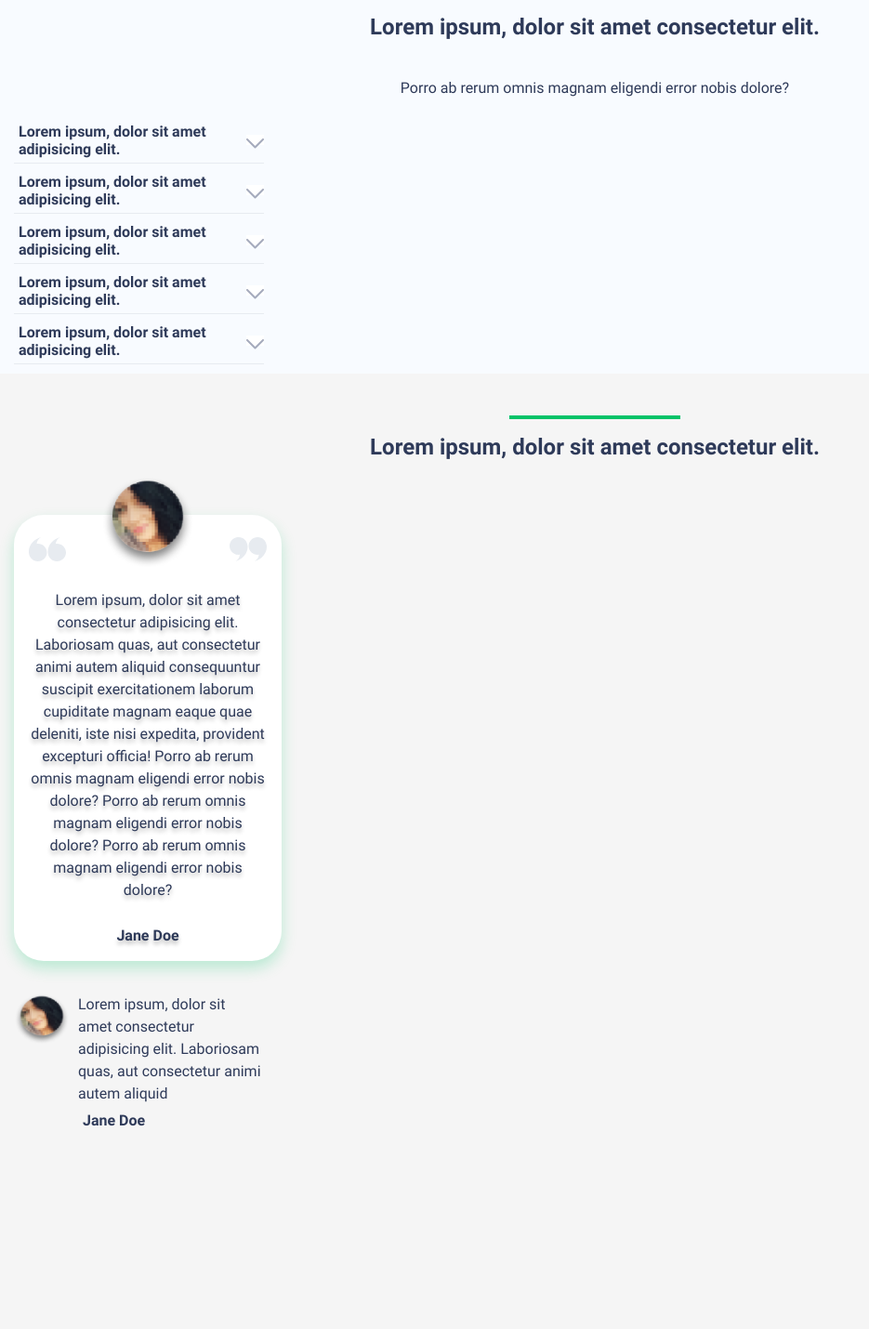
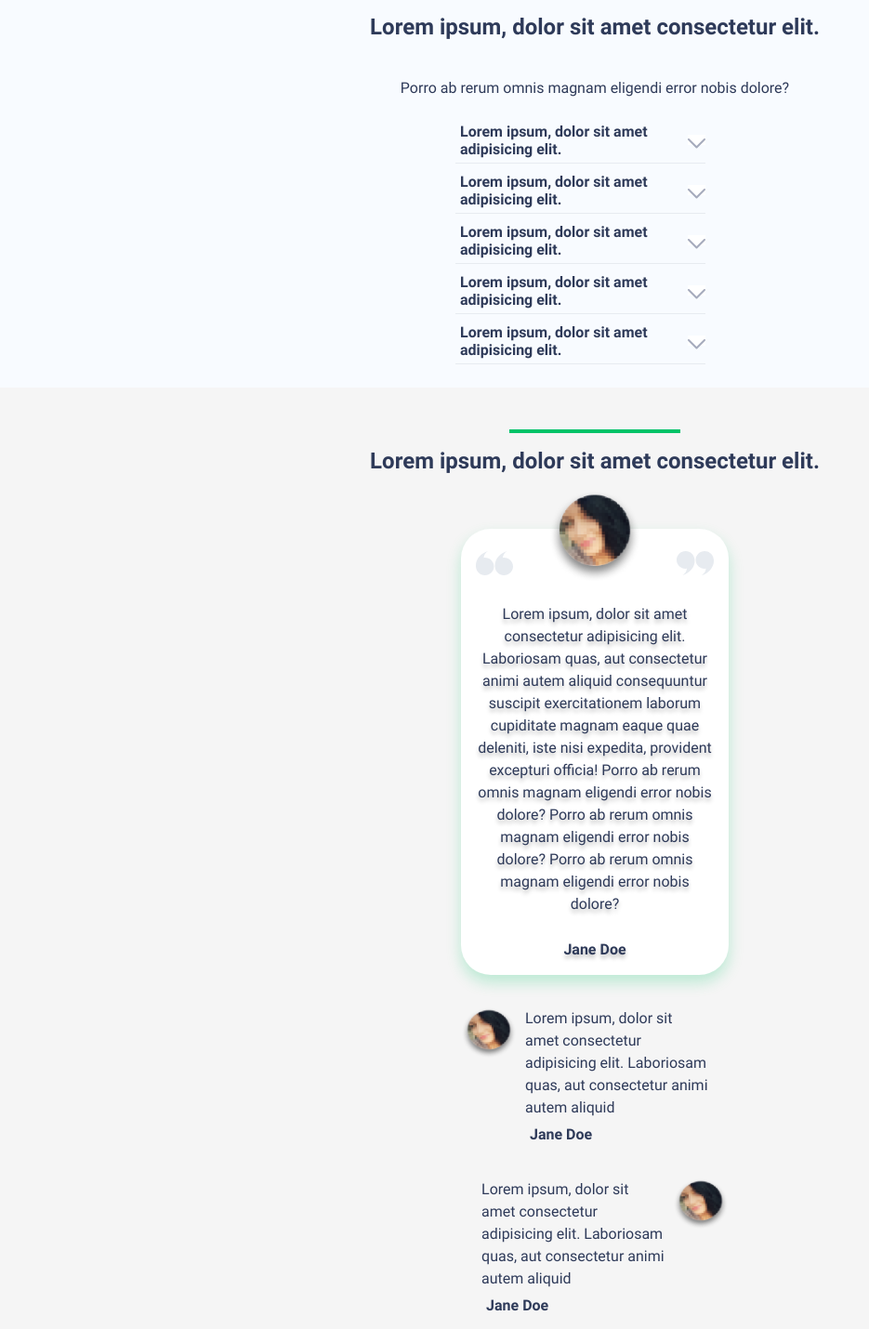
Before and after one commit to EPShepelev/adcombo-test, a website: page app/index.html in a window 1280 px wide. Shown: the part 740-2170 px from the top of the page at 93% size, without its empty margins (0-935 px from the left). Drawn offline with nearby package versions, Linux system fonts and the light colour scheme.

Commit message:
fixed position accordeon and article bloks

```diff
--- a/app/scss/style.scss
+++ b/app/scss/style.scss
@@ -140,7 +140,8 @@
     padding-bottom: 10px;
   }
   &__items {
-    margin-top: 15px;
+    margin: 15px auto;
+    max-width: 300px;
   }
   &__item {
     margin-top: 5px;
@@ -201,6 +202,9 @@
 }
 
 .article {
+  &__item {
+    margin: 0 auto;
+  }
   &__title {
     padding-top: 60px;
     position: relative;
@@ -279,7 +283,8 @@
     padding: 5px 5px;
   }
   &__comments {
-    margin-top: 30px;
+    margin: 30px auto;
+    max-width: 288px;
   }
   &__comments-item {
     margin-bottom: 20px;
```
Also changed, not shown: app/css/style.min.css.
